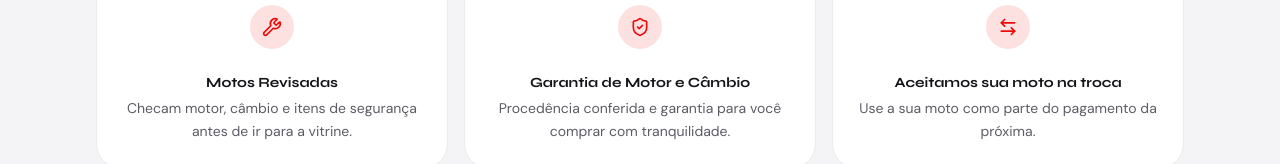
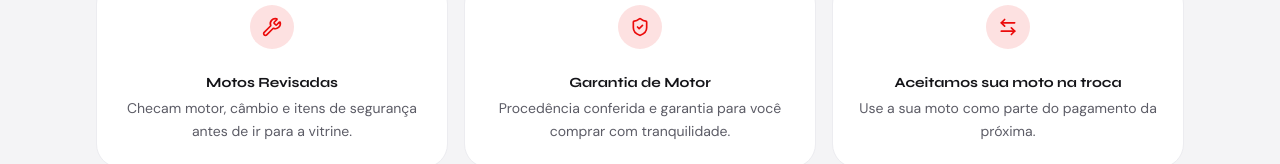
Before and after one commit to PedroHRoseno/almotos-catalog, a Next.js app: page / in a window 1280 px wide. Shown: the part 974-1138 px from the top of the page. Built offline with nearby package versions, Linux system fonts and the light colour scheme; no server answers.

Commit message:
Update metadata and trust section titles for clarity
- Adjusted the description in the metadata for the Home page to enhance clarity.
- Modified the title in the trust section to focus on motor warranty, improving message precision.

```diff
--- a/src/app/page.tsx
+++ b/src/app/page.tsx
@@ -7,7 +7,7 @@ export const revalidate = 60;
 export const metadata: Metadata = {
   title: "AL Motos | Motos seminovas em Caruaru",
   description:
-    "A sua próxima moto com procedência e garantia está aqui. Motos revisadas, garantia de motor e câmbio e aceitamos sua moto na troca.",
+    "A sua próxima moto com procedência e garantia está aqui. Motos revisadas, garantia de motor e aceitamos sua moto na troca.",
 };
 
 export default async function Home() {
--- a/src/components/landing/trust-section.tsx
+++ b/src/components/landing/trust-section.tsx
@@ -10,7 +10,7 @@ const BADGES = [
   },
   {
     icon: ShieldCheck,
-    title: "Garantia de Motor e Câmbio",
+    title: "Garantia de Motor",
     detail: "Procedência conferida e garantia para você comprar com tranquilidade.",
   },
   {
```
